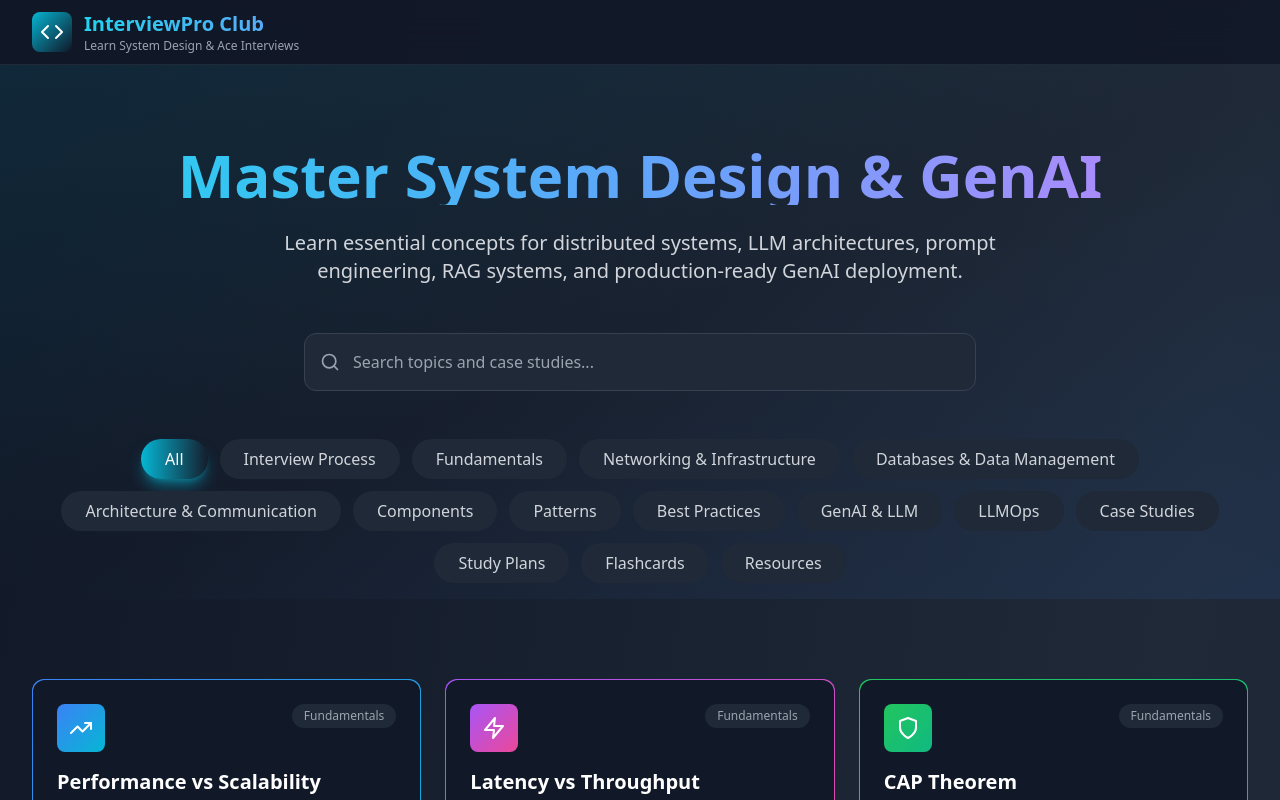
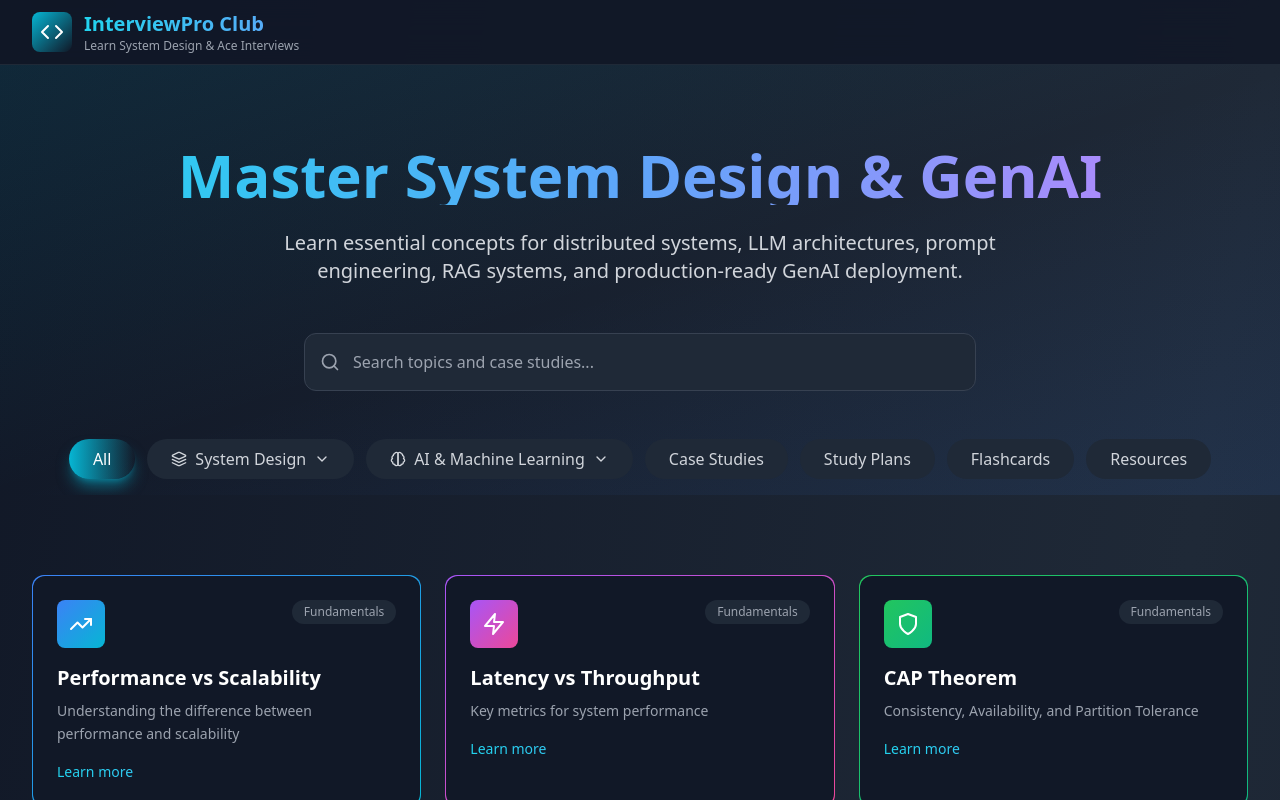
Before and after one commit to eliharoun/learn-system-design, a Next.js app: page / in a window 1280 px wide. Shown: the top 800 px of the page. Built offline with nearby package versions, Linux system fonts and the light colour scheme.

Commit message:
Improve UI

```diff
--- /dev/null
+++ b/components/CategoryGroupSelector.tsx
@@ -0,0 +1,162 @@
+import React, { useState } from 'react';
+import { ChevronDown, Layers, Brain } from 'lucide-react';
+import { Category, CategoryGroup } from '../types';
+import { categoryGroups, orderedStandaloneCategories, orderedStandaloneCategoriesAfterGroups } from '../data/constants';
+
+interface CategoryGroupSelectorProps {
+  selectedCategory: Category;
+  onCategorySelect: (category: Category) => void;
+  searchQuery: string;
+}
+
+const iconMap = {
+  'layers': Layers,
+  'brain': Brain,
+};
+
+export const CategoryGroupSelector: React.FC<CategoryGroupSelectorProps> = ({
+  selectedCategory,
+  onCategorySelect,
+  searchQuery
+}) => {
+  const [expandedGroups, setExpandedGroups] = useState<Set<string>>(new Set());
+
+  const toggleGroup = (groupId: string) => {
+    const newExpanded = new Set<string>();
+    if (!expandedGroups.has(groupId)) {
+      newExpanded.add(groupId);
+    }
+    setExpandedGroups(newExpanded);
+  };
+
+  const isGroupSelected = (group: CategoryGroup) => {
+    return group.subcategories.includes(selectedCategory);
+  };
+
+  const handleStandaloneCategorySelect = (category: Category) => {
+    // Close all expanded groups when selecting a standalone category
+    setExpandedGroups(new Set());
+    onCategorySelect(category);
+  };
+
+  // If there's a search query, show all categories flat
+  if (searchQuery.trim()) {
+    return (
+      <div className="flex flex-wrap justify-center gap-3">
+        {[...orderedStandaloneCategories, ...categoryGroups.flatMap(g => g.subcategories), ...orderedStandaloneCategoriesAfterGroups].map((category) => (
+          <button
+            key={category}
+            onClick={() => onCategorySelect(category)}
+            className={`px-4 py-2 rounded-full font-medium transition-all duration-300 text-sm ${
+              selectedCategory === category
+                ? 'bg-gradient-to-r from-cyan-500 to-blue-500 text-white shadow-lg shadow-cyan-500/50'
+                : 'bg-gray-800 text-gray-300 hover:bg-gray-700'
+            }`}
+          >
+            {category}
+          </button>
+        ))}
+      </div>
+    );
+  }
+
+  return (
+    <div className="space-y-4">
+      {/* Main Category Buttons */}
+      <div className="flex flex-wrap justify-center gap-3">
+        {/* First standalone category (All) */}
+        {orderedStandaloneCategories.map((category) => (
+          <button
+            key={category}
+            onClick={() => handleStandaloneCategorySelect(category)}
+            className={`px-6 py-2 rounded-full font-medium transition-all duration-300 ${
+              selectedCategory === category
+                ? 'bg-gradient-to-r from-cyan-500 to-blue-500 text-white shadow-lg shadow-cyan-500/50'
+                : 'bg-gray-800 text-gray-300 hover:bg-gray-700'
+            }`}
+          >
+            {category}
+          </button>
+        ))}
+
+        {/* Category Groups as Main Buttons */}
+        {categoryGroups.map((group) => {
+          const IconComponent = iconMap[group.icon as keyof typeof iconMap] || Layers;
+          const isExpanded = expandedGroups.has(group.id);
+          const isSelected = isGroupSelected(group);
+
+          return (
+            <button
+              key={group.id}
+              onClick={() => toggleGroup(group.id)}
+              className={`px-6 py-2 rounded-full font-medium transition-all duration-300 flex items-center gap-2 ${
+                isSelected || isExpanded
+                  ? 'bg-gradient-to-r from-cyan-500 to-blue-500 text-white shadow-lg shadow-cyan-500/50'
+                  : 'bg-gray-800 text-gray-300 hover:bg-gray-700'
+              }`}
+            >
+              <IconComponent className="w-4 h-4" />
+              {group.title}
+              <ChevronDown className={`w-4 h-4 transition-transform duration-200 ${
+                isExpanded ? 'rotate-180' : ''
+              }`} />
+            </button>
+          );
+        })}
+
+        {/* Remaining standalone categories */}
+        {orderedStandaloneCategoriesAfterGroups.map((category) => (
+          <button
+            key={category}
+            onClick={() => handleStandaloneCategorySelect(category)}
+            className={`px-6 py-2 rounded-full font-medium transition-all duration-300 ${
+              selectedCategory === category
+                ? 'bg-gradient-to-r from-cyan-500 to-blue-500 text-white shadow-lg shadow-cyan-500/50'
+                : 'bg-gray-800 text-gray-300 hover:bg-gray-700'
+            }`}
+          >
+            {category}
+          </button>
+        ))}
+      </div>
+
+      {/* Expanded Subcategories */}
+      {categoryGroups.map((group) => {
+        const isExpanded = expandedGroups.has(group.id);
+
+        if (!isExpanded) return null;
+
+        return (
+          <div key={`${group.id}-expanded`} className="max-w-4xl mx-auto">
+            <div className="bg-gray-800/30 rounded-xl border border-gray-700/50 p-4">
+              <div className="text-center mb-4">
+                <h3 className="text-lg font-semibold text-white mb-1">
+                  {group.title} Topics
+                </h3>
+                <p className="text-gray-400 text-sm">
+                  {group.description}
+                </p>
+              </div>
+
+              <div className="flex flex-wrap justify-center gap-2">
+                {group.subcategories.map((subcategory) => (
+                  <button
+                    key={subcategory}
+                    onClick={() => onCategorySelect(subcategory)}
+                    className={`px-4 py-2 rounded-full font-medium transition-all duration-300 text-sm ${
+                      selectedCategory === subcategory
+                        ? 'bg-gradient-to-r from-cyan-500 to-blue-500 text-white shadow-lg shadow-cyan-500/50'
+                        : 'bg-gray-700 text-gray-300 hover:bg-gray-600'
+                    }`}
+                  >
+                    {subcategory}
+                  </button>
+                ))}
+              </div>
+            </div>
+          </div>
+        );
+      })}
+    </div>
+  );
+};
--- a/components/index.ts
+++ b/components/index.ts
@@ -20,3 +20,4 @@ export { CaseStudyDetailModal } from './modals/CaseStudyDetailModal';
 
 // Enhanced Components
 export { TabbedTopicsSection } from './TabbedTopicsSection';
+export { CategoryGroupSelector } from './CategoryGroupSelector';
--- a/components/sections/HeroSection.tsx
+++ b/components/sections/HeroSection.tsx
@@ -2,6 +2,7 @@ import React from 'react';
 import { Search } from 'lucide-react';
 import { Category } from '../../types';
 import { useAnalytics } from '../../hooks/useAnalytics';
+import { CategoryGroupSelector } from '../CategoryGroupSelector';
 
 interface HeroSectionProps {
   searchQuery: string;
@@ -58,21 +59,13 @@ export const HeroSection: React.FC<HeroSectionProps> = ({
           </div>
         </div>
 
-        {/* Category Filter */}
-        <div className="flex flex-wrap justify-center gap-3 -mb-16">
-          {categories.map((category) => (
-            <button
-              key={category}
-              onClick={() => handleCategoryChange(category)}
-              className={`px-6 py-2 rounded-full font-medium transition-all duration-300 ${
-                selectedCategory === category
-                  ? 'bg-gradient-to-r from-cyan-500 to-blue-500 text-white shadow-lg shadow-cyan-500/50'
-                  : 'bg-gray-800 text-gray-300 hover:bg-gray-700'
-              }`}
-            >
-              {category}
-            </button>
-          ))}
+        {/* Category Group Selector */}
+        <div className="-mb-16">
+          <CategoryGroupSelector
+            selectedCategory={selectedCategory}
+            onCategorySelect={handleCategoryChange}
+            searchQuery={searchQuery}
+          />
         </div>
       </div>
     </section>
--- a/data/constants.ts
+++ b/data/constants.ts
@@ -1,4 +1,4 @@
-import { Category } from '../types';
+import { Category, CategoryGroup } from '../types';
 
 export const categories: Category[] = [
   'All',
@@ -12,6 +12,59 @@ export const categories: Category[] = [
   'Best Practices',
   'GenAI & LLM',
   'LLMOps',
+  'Case Studies',
+  'Study Plans',
+  'Flashcards',
+  'Resources'
+];
+
+// Hierarchical category groups for improved UX
+export const categoryGroups: CategoryGroup[] = [
+  {
+    id: 'system-design',
+    title: 'System Design',
+    description: 'Core system design concepts, patterns, and architectural principles',
+    icon: 'layers',
+    color: 'from-blue-500 to-cyan-500',
+    subcategories: [
+      'Interview Process',
+      'Fundamentals',
+      'Networking & Infrastructure',
+      'Databases & Data Management',
+      'Architecture & Communication',
+      'Components',
+      'Patterns',
+      'Best Practices'
+    ]
+  },
+  {
+    id: 'ai-ml',
+    title: 'AI & Machine Learning',
+    description: 'Generative AI, Large Language Models, and production ML systems',
+    icon: 'brain',
+    color: 'from-purple-500 to-pink-500',
+    subcategories: [
+      'GenAI & LLM',
+      'LLMOps'
+    ]
+  }
+];
+
+// Main categories that don't belong to groups
+export const standaloneCategories: Category[] = [
+  'All',
+  'Case Studies',
+  'Study Plans',
+  'Flashcards',
+  'Resources'
+];
+
+// Ordered categories for display (All first, then groups, then other standalone)
+export const orderedStandaloneCategories: Category[] = [
+  'All'
+];
+
+export const orderedStandaloneCategoriesAfterGroups: Category[] = [
   'Case Studies',
   'Study Plans',
   'Flashcards',
--- a/data/index.ts
+++ b/data/index.ts
@@ -1,5 +1,5 @@
 export { interviewSteps } from './interviewSteps';
 export { topics } from './topics';
 export { caseStudies } from './categories/caseStudies';
-export { categories } from './constants';
+export { categories, categoryGroups, standaloneCategories, orderedStandaloneCategories, orderedStandaloneCategoriesAfterGroups } from './constants';
 export { resourceCategories } from './resources';
```
Also changed, not shown: types/index.ts (+9 -0 lines).
